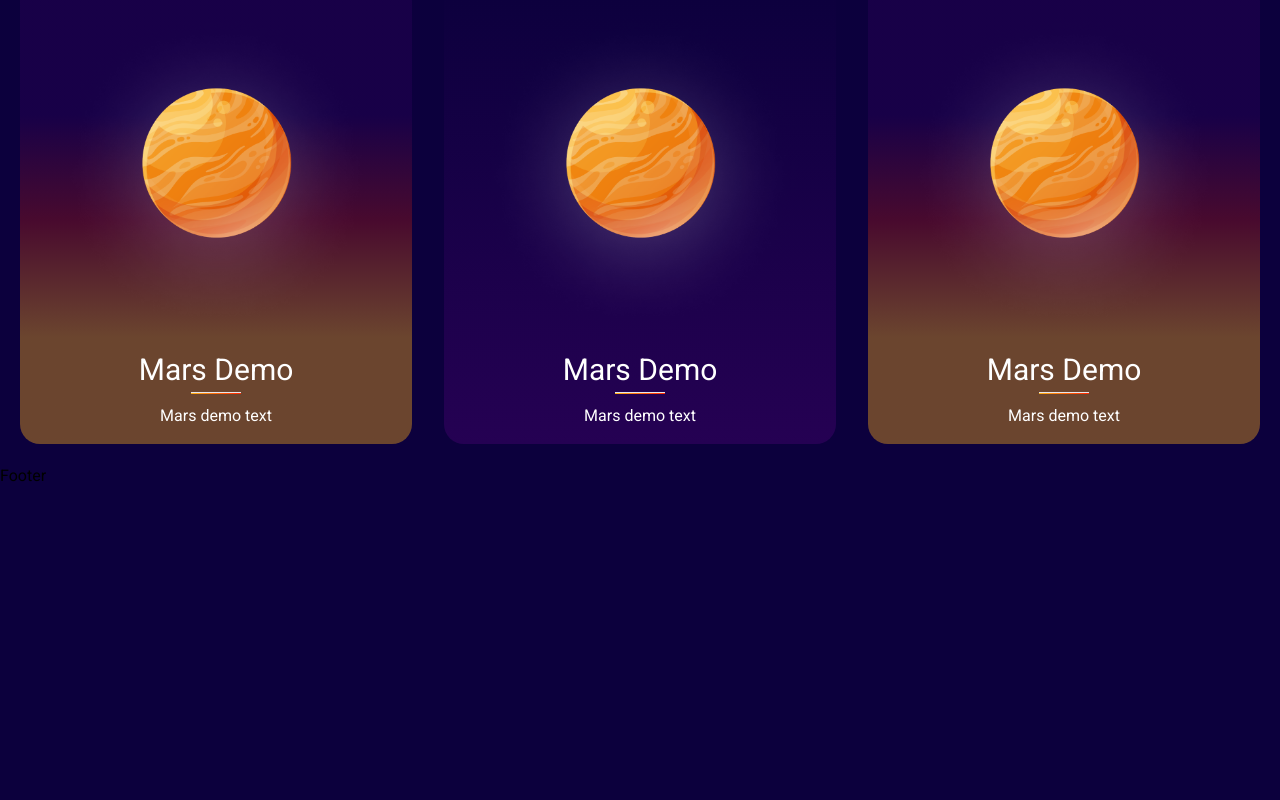
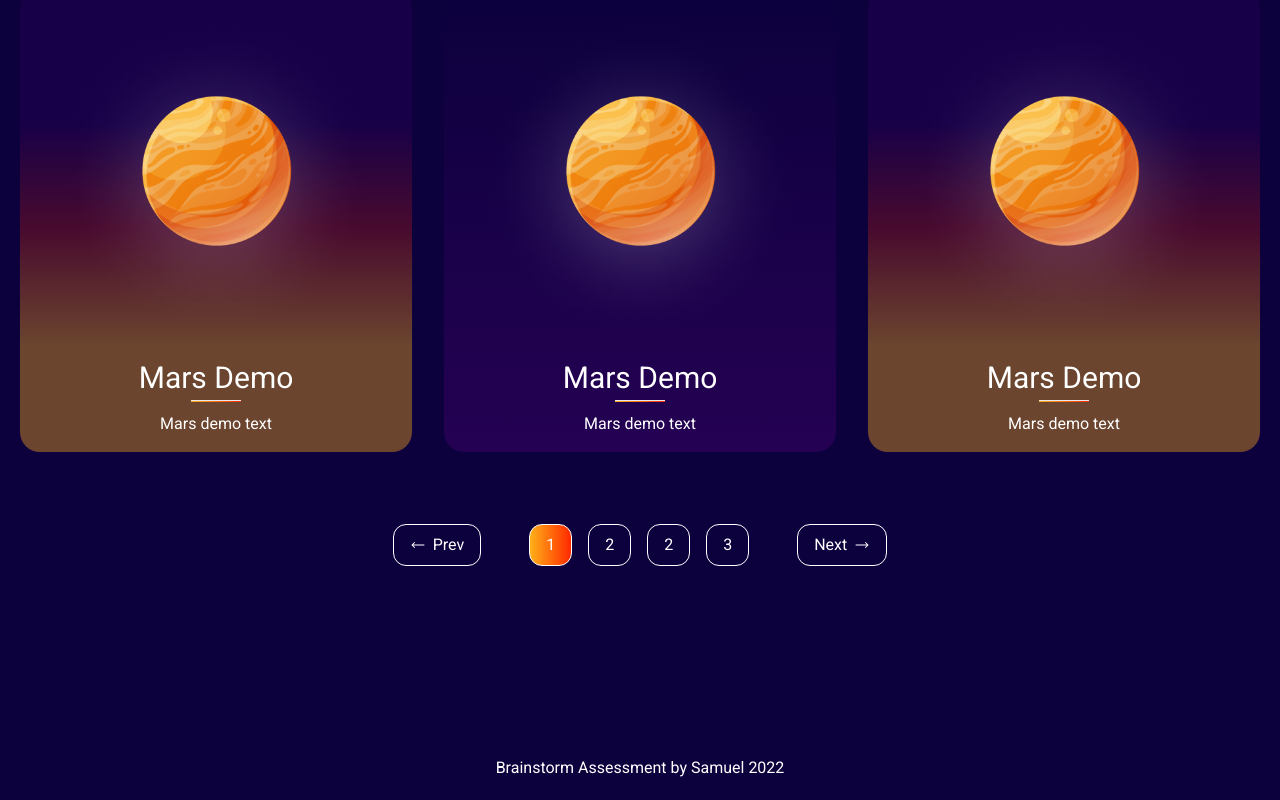
Before and after one commit to SamuelAMZ/samuel_amouzou---frontend_developer, a React (Create React App) app in the folder views/: page / in a window 1280 px wide. Shown: the part 1715-2515 px from the top of the page. Before the commit the page ends 2411 px from the top, so only its background shows below. Built offline with nearby package versions, Linux system fonts and the light colour scheme.

Commit message:
pagination and footer done

```diff
--- a/views/src/components/Cards.jsx
+++ b/views/src/components/Cards.jsx
@@ -1,9 +1,11 @@
 import SingleCard from "./SingleCard";
+import Pagination from "./Pagination";
 
 import React from "react";
 
 const Cards = () => {
   return (
+    <>
       <div className="cards-container md:max-w-7xl xl:max-w-screen-xl mx-auto px-5 py-5 md:px-10 xl:px-5">
         <SingleCard />
         <SingleCard />
@@ -12,6 +14,9 @@ const Cards = () => {
         <SingleCard />
         <SingleCard />
       </div>
+
+      <Pagination />
+    </>
   );
 };
 
--- a/views/src/components/Footer.jsx
+++ b/views/src/components/Footer.jsx
@@ -1,7 +1,11 @@
 import React from "react";
 
 const Footer = () => {
-  return <div className="footer mb-52">Footer</div>;
+  return (
+    <footer className="footer md:max-w-7xl xl:max-w-screen-xl mx-auto px-5 py-5 md:px-10 xl:px-5">
+      Brainstorm Assessment by Samuel 2022
+    </footer>
+  );
 };
 
 export default Footer;
--- /dev/null
+++ b/views/src/components/Pagination.jsx
@@ -0,0 +1,25 @@
+import React from "react";
+
+// icons
+import { HiArrowLongRight, HiArrowLongLeft } from "react-icons/hi2";
+
+const Pagination = () => {
+  return (
+    <div className="pagination-container md:max-w-7xl xl:max-w-screen-xl mx-auto px-5 py-5 md:px-10 xl:px-5">
+      <div className="mover previous">
+        <HiArrowLongLeft /> prev
+      </div>
+      <div className="steps">
+        <div className="step active">1</div>
+        <div className="step">2</div>
+        <div className="step">2</div>
+        <div className="step">3</div>
+      </div>
+      <div className="mover next">
+        next <HiArrowLongRight />
+      </div>
+    </div>
+  );
+};
+
+export default Pagination;
--- a/views/src/styles/components/_filter.scss
+++ b/views/src/styles/components/_filter.scss
@@ -24,7 +24,7 @@
     form {
       display: grid;
       grid-template-columns: 1fr 1fr;
-      gap: 1rem;
+      gap: 1.5rem;
 
       select {
         width: 100%;
--- /dev/null
+++ b/views/src/styles/components/_footer.scss
@@ -0,0 +1,9 @@
+footer {
+  color: white;
+  width: 100%;
+  margin-top: 150px;
+  display: flex;
+  align-items: center;
+  justify-content: center;
+  font-size: 16px;
+}
--- /dev/null
+++ b/views/src/styles/components/_pagination.scss
@@ -0,0 +1,54 @@
+@use "../globals/breakpoints" as b;
+@import "../globals/variables";
+@import "../globals/mixins";
+
+.pagination-container {
+  color: white;
+  width: 100%;
+  margin-top: 2rem;
+  //   border: 1px solid white;
+  display: flex;
+  align-items: center;
+  justify-content: center;
+
+  .mover {
+    border: 1px solid white;
+    padding: 0.5rem 1rem;
+    border-radius: 13px;
+    cursor: pointer;
+
+    display: flex;
+    flex-direction: row;
+    gap: 7px;
+    align-items: center;
+    justify-content: center;
+    text-transform: capitalize;
+  }
+  .next {
+    margin-left: 3rem;
+  }
+  .previous {
+    margin-right: 3rem;
+  }
+
+  .steps {
+    display: flex;
+    flex-direction: row;
+    gap: 1rem;
+    .step {
+      border: 1px solid white;
+      padding: 0.5rem 1rem;
+      border-radius: 13px;
+      cursor: pointer;
+
+      &.active {
+        background: rgb(255, 176, 24);
+        background: linear-gradient(
+          90deg,
+          rgba(255, 176, 24, 1) 0%,
+          rgba(255, 41, 0, 1) 100%
+        );
+      }
+    }
+  }
+}
--- a/views/src/styles/globals/_mixins.scss
+++ b/views/src/styles/globals/_mixins.scss
@@ -8,7 +8,7 @@
     rgba(255, 41, 0, 1) 100%
   );
   padding: 0.7rem 1.3rem;
-  border-radius: 100px;
+  border-radius: 20px;
   cursor: pointer;
   transition: 0.7s ease-in;
   border: 2px solid white;
@@ -33,7 +33,7 @@
     rgba(255, 41, 0, 1) 100%
   );
   padding: 1.3rem 2.5rem;
-  border-radius: 100px;
+  border-radius: 20px;
   cursor: pointer;
   transition: 0.7s ease-in;
   border: 2px solid white;
--- a/views/src/styles/index.scss
+++ b/views/src/styles/index.scss
@@ -2,4 +2,5 @@
   "../styles/globals/generals", "../styles/pages/home",
   "../styles/components/header", "../styles/components/sidemenu",
   "../styles/components/hero", "../styles/components/filter",
-  "../styles/components/cards", "../styles/components/singlecard";
+  "../styles/components/cards", "../styles/components/singlecard",
+  "../styles/components/pagination", "../styles/components/footer";
```
Also changed, not shown: views/src/styles/index.min.css, 1 other file (tests, documents, lock files or other folders). Lines whose indentation alone changed are shown as unchanged.
